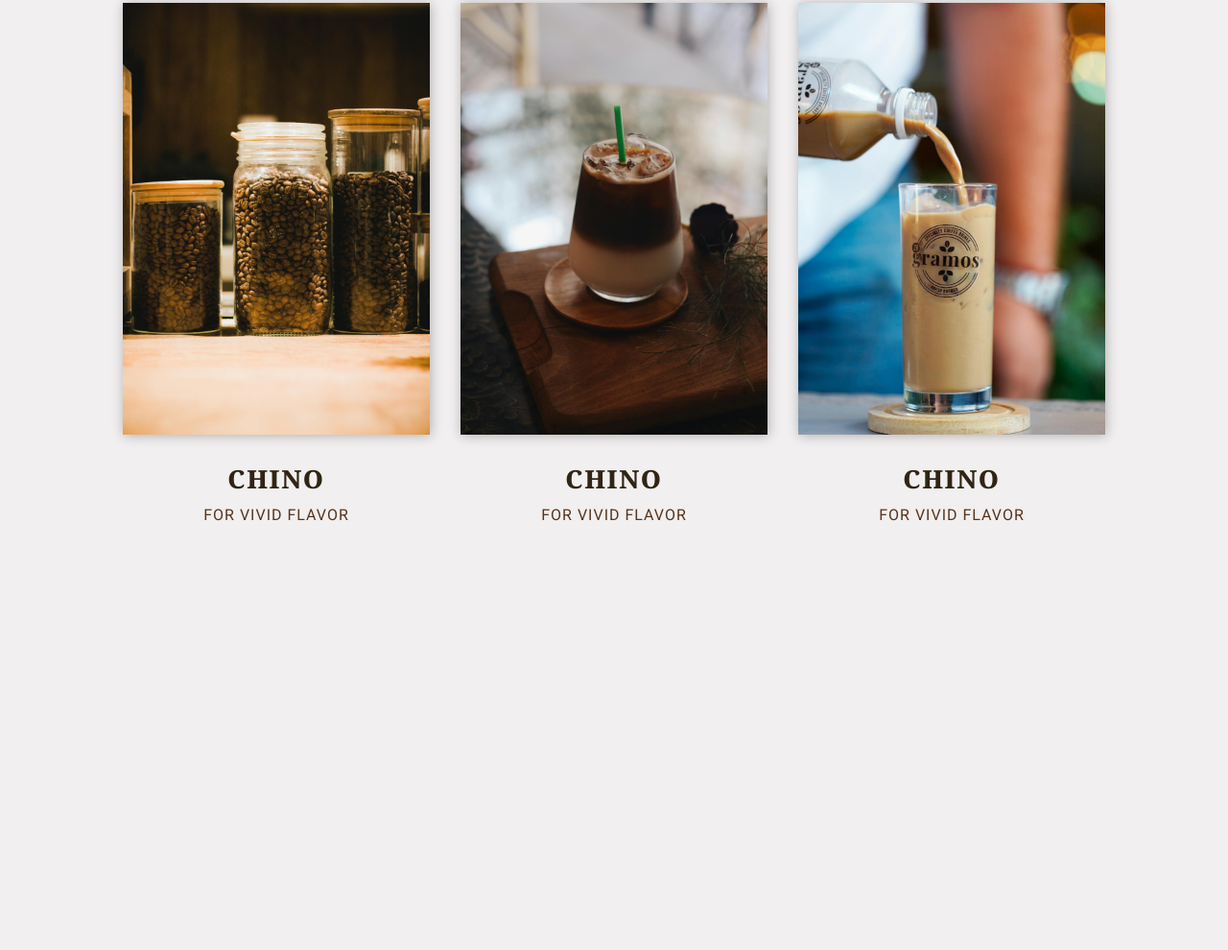
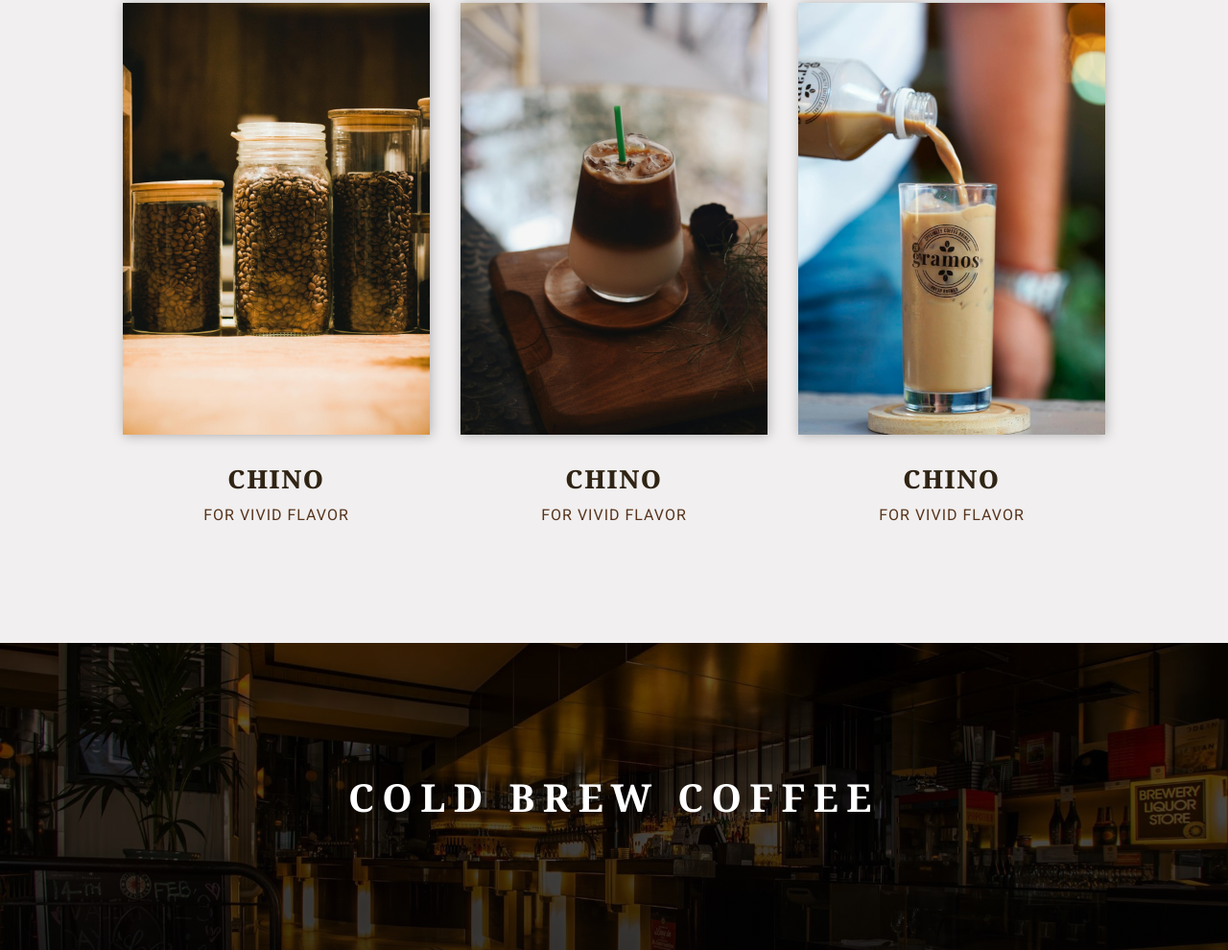
Before and after one commit to CristianP7/black-coffee, a plain HTML site: page index.html in a window 1280 px wide. Shown: the part 3624-4614 px from the top of the page at 96% size. Before the commit the page ends 4294 px from the top, so only its background shows below. Drawn offline with Linux system fonts and the light colour scheme.

Commit message:
se creó la sección del tercer banner

```diff
--- a/index.html
+++ b/index.html
@@ -220,6 +220,10 @@
                 </div>
             </div>
         </section>
+
+        <section class="banner banner--third">
+            <h3 class="banner__text">Cold Brew Coffee</h3>
+        </section>
     </main>
 
     <script src="https://kit.fontawesome.com/2a76a9117a.js" crossorigin="anonymous"></script>
--- a/style.css
+++ b/style.css
@@ -644,3 +644,11 @@ body{
         font-size: 1rem;
     }
 }
+
+/* ======= COLD QUERIES END =======  */
+
+/* ======= BANENR SECTION START =======  */
+
+.banner--third{
+background-image: linear-gradient(180deg, #00000096, #020202c2), url(./img/final.jpg)
+}
```
